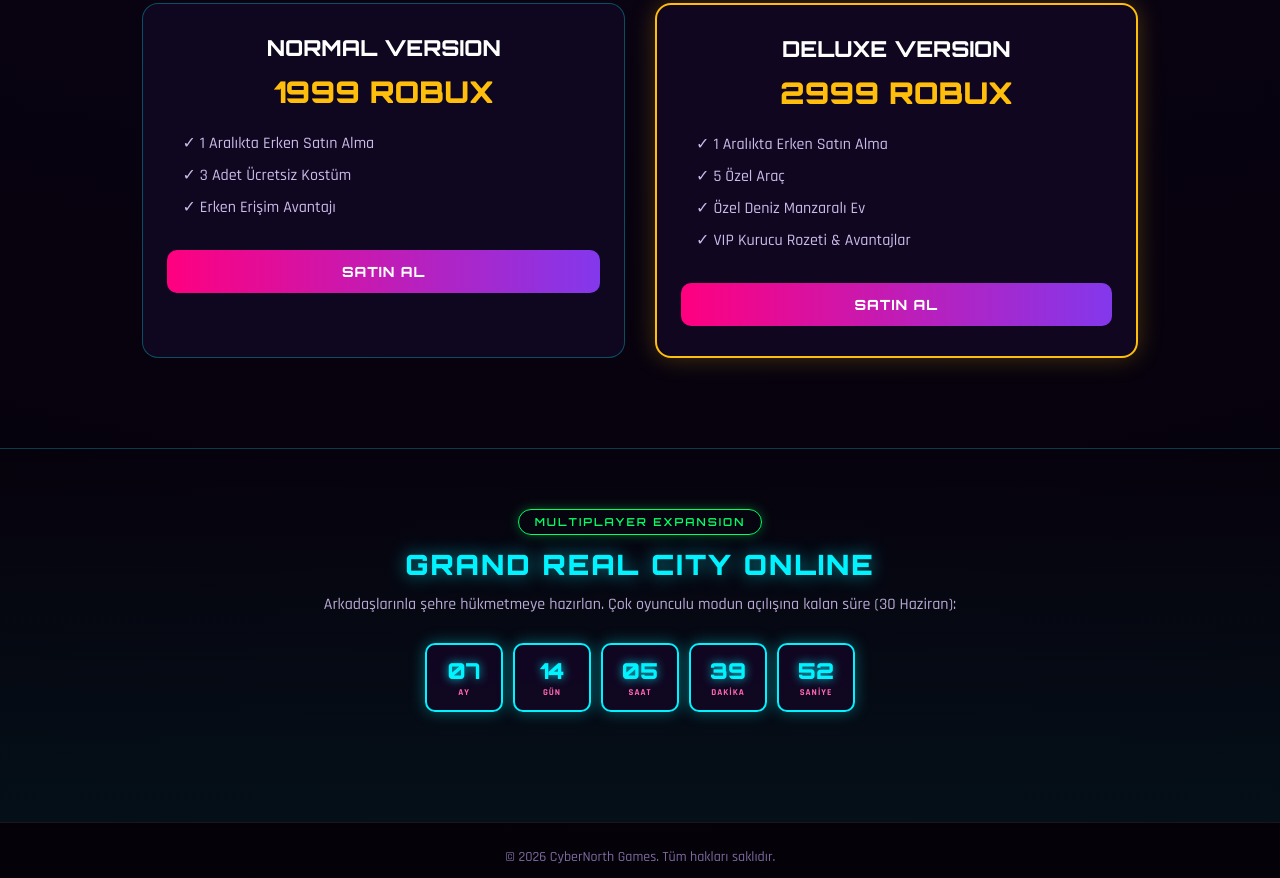
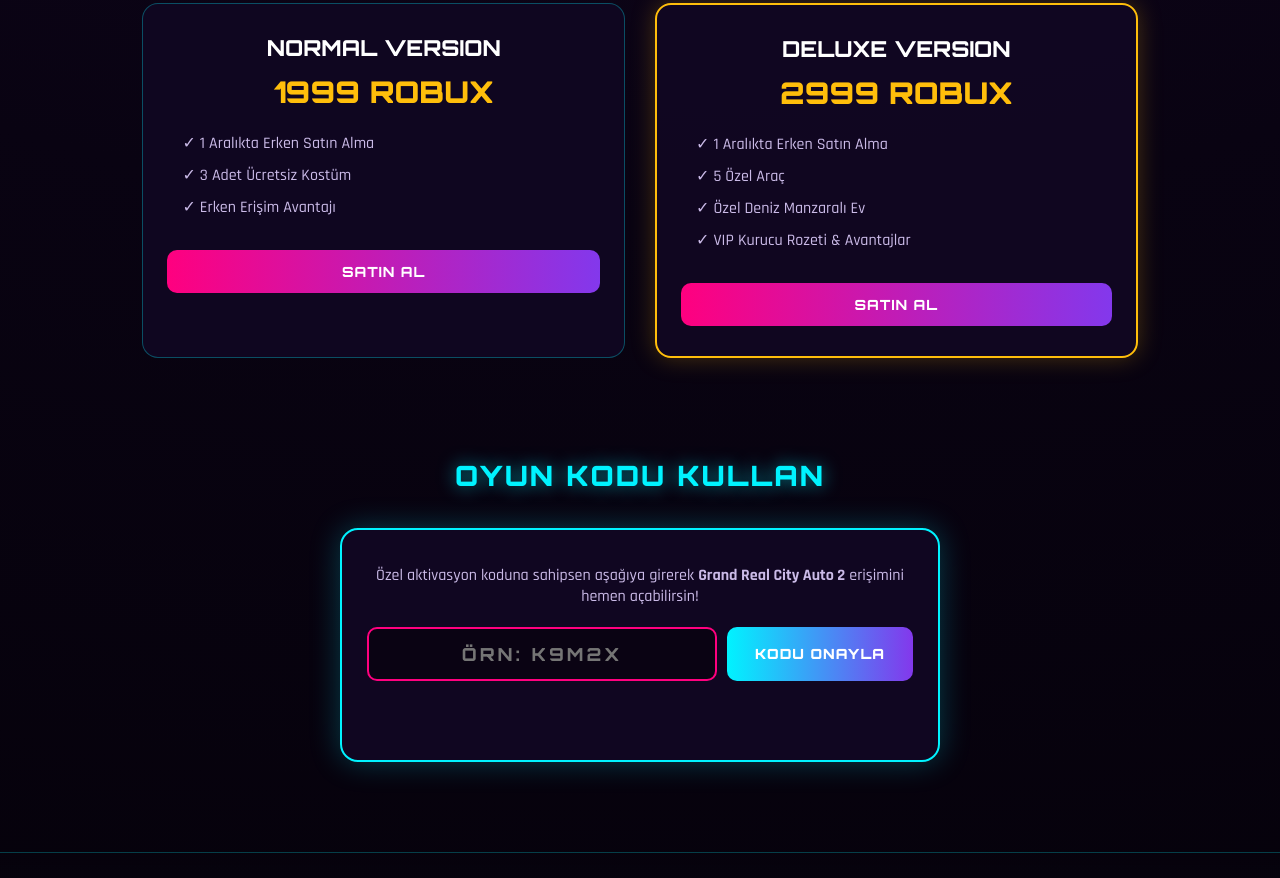
Before and after one commit to kurtmustafacan670-crypto/cybernorthgames, a plain HTML site: page index.html in a window 1280 px wide. Shown: the part 1922-2800 px from the top of the page. Drawn offline with Linux system fonts and the light colour scheme.

Commit message:
Add files via upload

```diff
--- a/index.html
+++ b/index.html
@@ -48,7 +48,7 @@
         nav a {
             color: #d0c4e8;
             text-decoration: none;
-            margin-left: 22px;
+            margin-left: 20px;
             font-weight: 700;
             font-size: 14px;
             letter-spacing: 1px;
@@ -341,10 +341,98 @@
             text-decoration: none;
             letter-spacing: 1px;
             transition: 0.3s;
+            border: none;
+            cursor: pointer;
         }
 
         .buy-btn:hover {
             box-shadow: 0 0 20px rgba(255, 0, 127, 0.8);
+        }
+
+        /* Kod Kullanma (Redeem) Bölümü */
+        .redeem-box {
+            max-width: 600px;
+            margin: 0 auto;
+            background: rgba(17, 7, 34, 0.95);
+            border: 2px solid #00f3ff;
+            border-radius: 18px;
+            padding: 35px 25px;
+            text-align: center;
+            box-shadow: 0 0 30px rgba(0, 243, 255, 0.25);
+        }
+
+        .redeem-box p {
+            color: #cbbbe8;
+            font-size: 16px;
+            margin-bottom: 20px;
+        }
+
+        .redeem-input-group {
+            display: flex;
+            gap: 10px;
+            justify-content: center;
+            flex-wrap: wrap;
+        }
+
+        .redeem-input {
+            flex: 1;
+            min-width: 200px;
+            padding: 14px 18px;
+            border-radius: 10px;
+            border: 2px solid #ff007f;
+            background: rgba(9, 3, 18, 0.9);
+            color: #00f3ff;
+            font-family: 'Orbitron', sans-serif;
+            font-size: 18px;
+            font-weight: 700;
+            text-align: center;
+            letter-spacing: 3px;
+            text-transform: uppercase;
+            outline: none;
+        }
+
+        .redeem-input:focus {
+            box-shadow: 0 0 15px rgba(255, 0, 127, 0.6);
+        }
+
+        .redeem-btn {
+            padding: 14px 28px;
+            border-radius: 10px;
+            background: linear-gradient(90deg, #00f3ff, #8338ec);
+            color: #ffffff;
+            font-family: 'Orbitron', sans-serif;
+            font-weight: 900;
+            font-size: 14px;
+            letter-spacing: 1px;
+            border: none;
+            cursor: pointer;
+            transition: 0.3s;
+        }
+
+        .redeem-btn:hover {
+            box-shadow: 0 0 20px rgba(0, 243, 255, 0.8);
+            transform: scale(1.03);
+        }
+
+        #redeemResult {
+            margin-top: 20px;
+            font-size: 16px;
+            font-weight: 700;
+            min-height: 24px;
+        }
+
+        .claim-reward-btn {
+            display: inline-block;
+            margin-top: 12px;
+            padding: 12px 26px;
+            background: linear-gradient(90deg, #00ff66, #00b347);
+            color: #040108;
+            font-family: 'Orbitron', sans-serif;
+            font-weight: 900;
+            font-size: 14px;
+            border-radius: 8px;
+            text-decoration: none;
+            box-shadow: 0 0 20px rgba(0, 255, 102, 0.6);
         }
 
         /* Online Modu Özel Alt Bölüm */
@@ -392,6 +480,7 @@
             <a href="#features">ÖZELLİKLER</a>
             <a href="#specs">SİSTEM</a>
             <a href="#shop">SHOP</a>
+            <a href="#redeem">KOD KULLAN</a>
             <a href="#online">ONLINE</a>
         </nav>
     </header>
@@ -531,6 +620,19 @@
         </div>
     </section>
 
+    <!-- KOD KULLANMA / AKTİVASYON BÖLÜMÜ -->
+    <section class="section-container" id="redeem">
+        <h2 class="section-title">OYUN KODU KULLAN</h2>
+        <div class="redeem-box">
+            <p>Özel aktivasyon koduna sahipsen aşağıya girerek <strong>Grand Real City Auto 2</strong> erişimini hemen açabilirsin!</p>
+            <div class="redeem-input-group">
+                <input type="text" id="promoCodeInput" class="redeem-input" placeholder="ÖRN: K9M2X" maxlength="10">
+                <button onclick="redeemGameCode()" class="redeem-btn">KODU ONAYLA</button>
+            </div>
+            <div id="redeemResult"></div>
+        </div>
+    </section>
+
     <!-- En Alt: ONLINE MODU ÇIKIŞ SAYACI (30 HAZİRAN) -->
     <section class="online-section" id="online">
         <div class="online-badge">MULTIPLAYER EXPANSION</div>
@@ -588,6 +690,59 @@
     ">7/24 CANLI DESTEK</a>
 
     <script>
+        // 40 Özel Oyun Aktivasyon Kodu (Şifreli Base64 formatında)
+        const encodedCodes = [
+            "SzlNMlg=", "UDRMOFI=", "VDdWM04=", "SDVCNlo=", "RDJROVc=",
+            "RjhKMVk=", "TTNDNUs=", "UjZYNFA=", "TDlON1Y=", "WjFIMkI=",
+            "VzREOFE=", "WTdGM0o=", "SzVNNkM=", "UDJSOFg=", "VDhMMU4=",
+            "SDNWN0I=", "RDZaNFc=", "RjlRMlk=", "TTFKNUM=", "UjRDOFA=",
+            "TDdYM1Y=", "WjVONkg=", "VzJCOUQ=", "WThRMUY=", "SzNKN00=",
+            "UDZDNFI=", "VDlYMkw=", "SDFONVo=", "RDRCOFc=", "RjdWM1k=",
+            "TTJRNks=", "UjVKOVA=", "TDhDMVQ=", "WjNYN0g=", "VzZONEQ=",
+            "WTFCMkY=", "SzRROU0=", "UDdKM1I=", "VDJWNkw=", "SDlDNVo="
+        ];
+
+        // Kod Doğrulama Sistemi
+        function redeemGameCode() {
+            const input = document.getElementById("promoCodeInput").value.trim().toUpperCase();
+            const resultDiv = document.getElementById("redeemResult");
+
+            if (!input) {
+                resultDiv.innerHTML = "<span style='color: #ffbe0b;'>⚠️ Lütfen bir aktivasyon kodu girin!</span>";
+                return;
+            }
+
+            // Kullanılmış kodları tarayıcı hafızasından kontrol et
+            let usedCodes = JSON.parse(localStorage.getItem("grca2_used_codes") || "[]");
+
+            if (usedCodes.includes(input)) {
+                resultDiv.innerHTML = "<span style='color: #ff007f;'>❌ Bu kod daha önce kullanıldı!</span>";
+                return;
+            }
+
+            const encodedInput = btoa(input);
+
+            if (encodedCodes.includes(encodedInput)) {
+                usedCodes.push(input);
+                localStorage.setItem("grca2_used_codes", JSON.stringify(usedCodes));
+
+                resultDiv.innerHTML = `
+                    <div style="color: #00ff66;">✅ TEBRİKLER! Kod onaylandı. Grand Real City Auto 2 erişimin açıldı!</div>
+                    <a href="OYUN_LINKINI_BURAYA_YAZ" target="_blank" class="claim-reward-btn">🎮 OYUNA GİT / İNDİR</a>
+                `;
+            } else {
+                resultDiv.innerHTML = "<span style='color: #ff3355;'>❌ Geçersiz aktivasyon kodu! Lütfen kodu kontrol edip tekrar deneyin.</span>";
+            }
+        }
+
+        // Enter tuşu ile de kod onaylama
+        document.getElementById("promoCodeInput").addEventListener("keypress", function(e) {
+            if (e.key === "Enter") {
+                redeemGameCode();
+            }
+        });
+
+        // Müzik Kontrolü
         let isMusicPlaying = true;
         function toggleMusic() {
             const iframe = document.querySelector('iframe');
```
